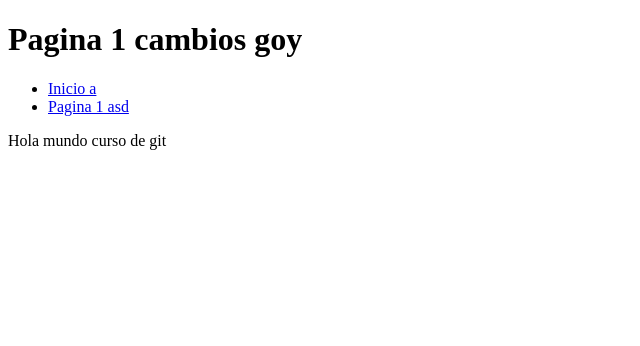
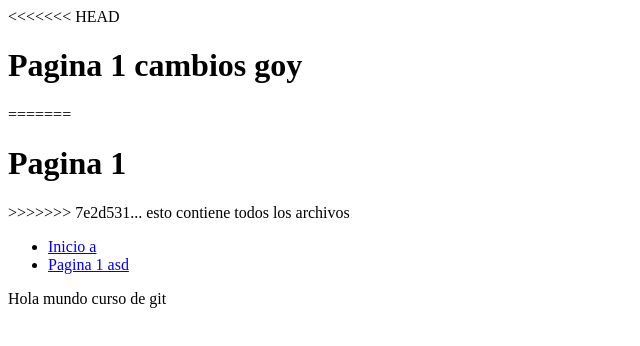
Before and after one commit to MinorG97/testeando, a plain HTML site: page pagina1.html in a window 1280 px wide. Shown: the whole page, without its empty margins (0-640 px from the left). Drawn offline with Linux system fonts and the light colour scheme.

Commit message:
nuevo archivo mi config!

```diff
--- a/pagina1.html
+++ b/pagina1.html
@@ -7,7 +7,11 @@
     <title>git curso</title>
 </head>
 <body>
+<<<<<<< HEAD
     <h1>Pagina 1 cambios goy</h1>
+=======
+    <h1>Pagina 1</h1>
+>>>>>>> 7e2d531... esto contiene todos los archivos
     <ul>
         <li> <a href="index.html">Inicio  a</a></li>
         <li> <a href="pagina1.html">Pagina 1 asd </a></li>
```
Also changed, not shown: mi_config.txt (added).
